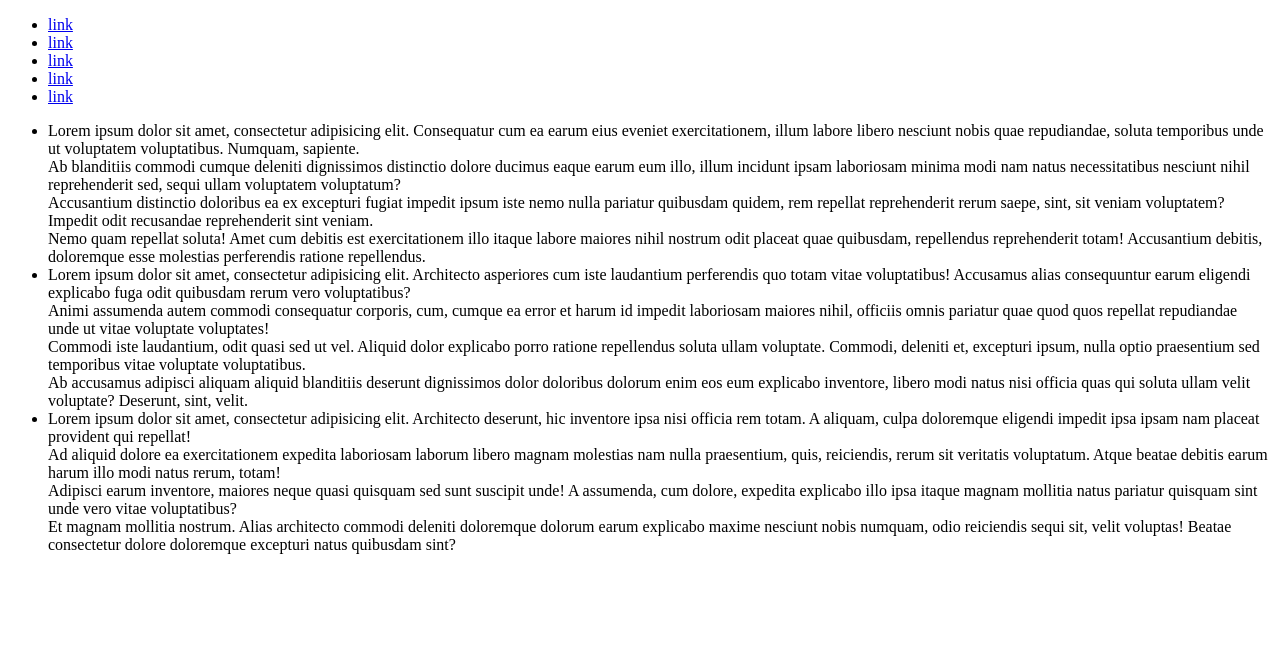
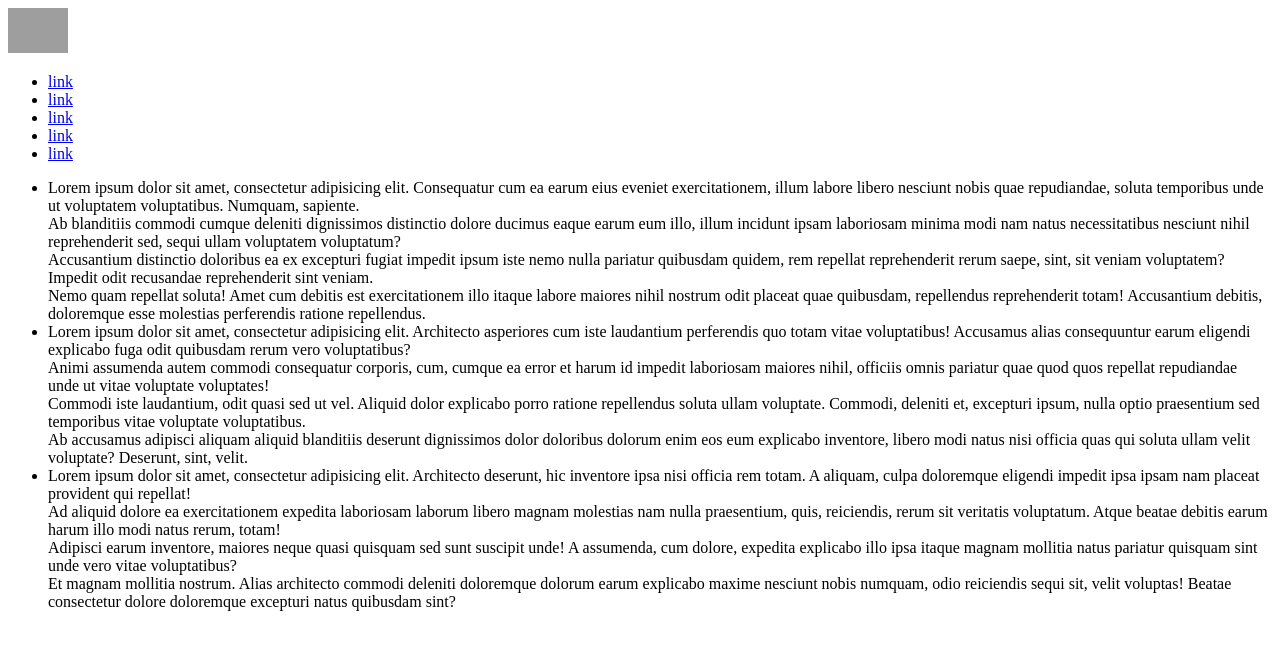
Before and after one commit to SkyAx/test, a plain HTML site: page index.html in a window 1280 px wide. Drawn offline with Linux system fonts and the light colour scheme; grey boxes are pictures that could not be loaded.

Commit message:
Add: logo in header s3ection

```diff
--- a/index.html
+++ b/index.html
@@ -9,6 +9,9 @@
 </head>
 <body>
 <header>
+    <a href="/">
+        <img  width="60" src="https://cdn.dribbble.com/users/610788/screenshots/5157282/spacex.png" alt="">
+    </a>
     <nav>
         <ul>
             <li><a href="#">link</a></li>
```
